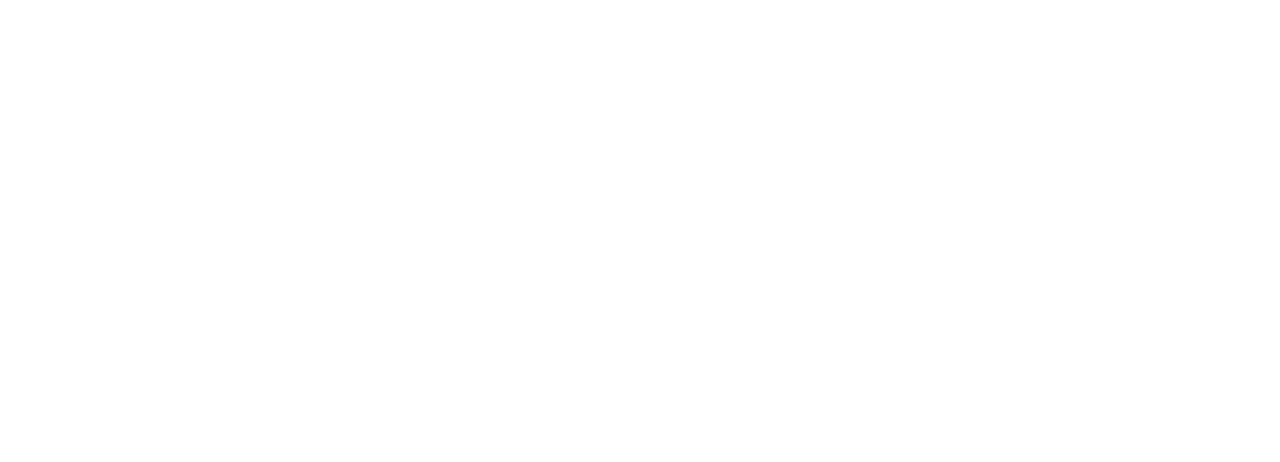
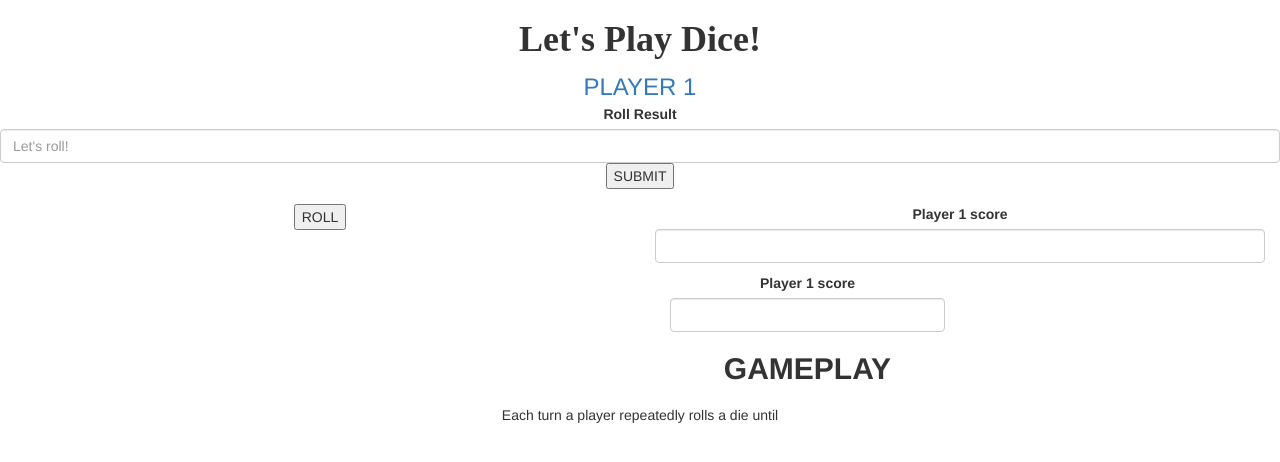
Before and after one commit to PhilipWeru/pigice, a plain HTML site: page index.html in a window 1280 px wide. Drawn offline with nearby package versions, Linux system fonts and the light colour scheme; files that its build step writes are made by us from their sources.

Commit message:
to add instructions

```diff
--- a/css/styles.css
+++ b/css/styles.css
@@ -0,0 +1,5 @@
+h1 {
+  font-family: 'Emilys Candy' ;
+  font-size: 30 ;
+  color: ;
+}
--- a/index.html
+++ b/index.html
@@ -1,9 +1,39 @@
 <!DOCTYPE html>
 <html>
   <head>
+    <link href="css/bootstrap.css" rel="stylesheet" type="text/css">
+    <link href="css/styles.css" rel="stylesheet" type="text/css">
+    <script src="js/jquery-3.2.1.js"></script>
+    <script src="js/scripts.js"></script>
     <title> PIG DICE</title>
+    <center><h1><strong>Let's Play Dice!</strong></h1><center>
   </head>
+
   <body>
+
+     <div class="cole-md-6"> <a> <font size="5">PLAYER 1</font> </a>
+       <div class="form-group">
+          <label for="rollrersult">Roll Result</label>
+          <input id="roll result" class="form-control" type="text" placeholder="Let's roll!">
+          <button type="submit" id=name="submitplayresult" name="button">SUBMIT</button>
+          </div>
+       <div class="col-md-6">
+         <button type="submit"id ="submitplayerresult" name = "button"> ROLL</button>
+       </div>
+       <div class="col-md-6">
+         <label for="score1">Player 1 score</label>
+         <p id = "score1" class = "form-control"> </p>
+       </d>
+
+       <div class="col-md-6">
+         <label for="score2">Player 1 score</label>
+         <p id = "score2" class = "form-control"> </p>
+       </d>
+
+       <centre><h2><strong>GAMEPLAY</strong><h2></center>
+       <p>Each turn a player repeatedly rolls a die until</p>
+
+       </d>
 
   </body>
 </html>
```
Also changed, not shown: images/153.jpg (added).
